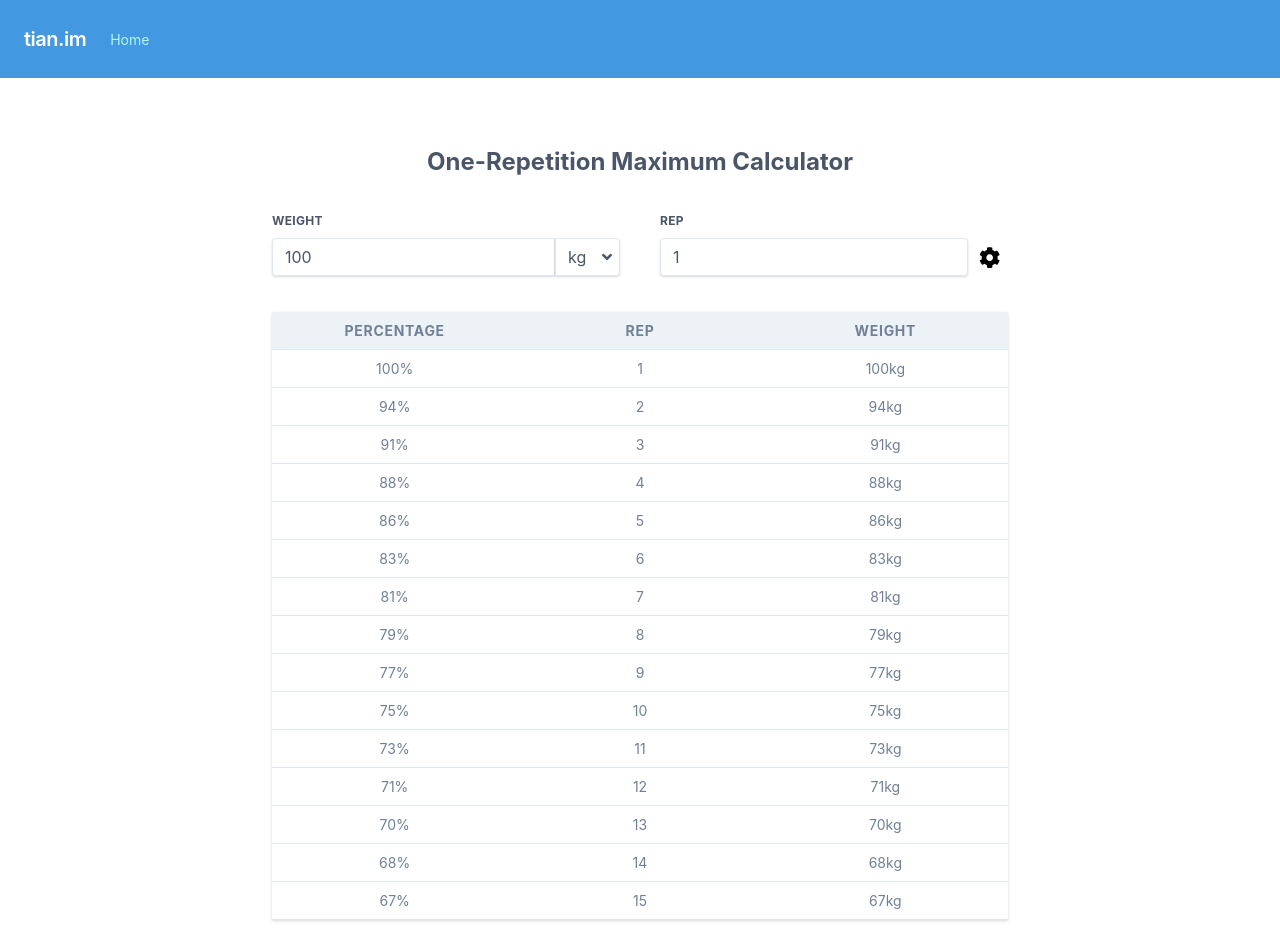
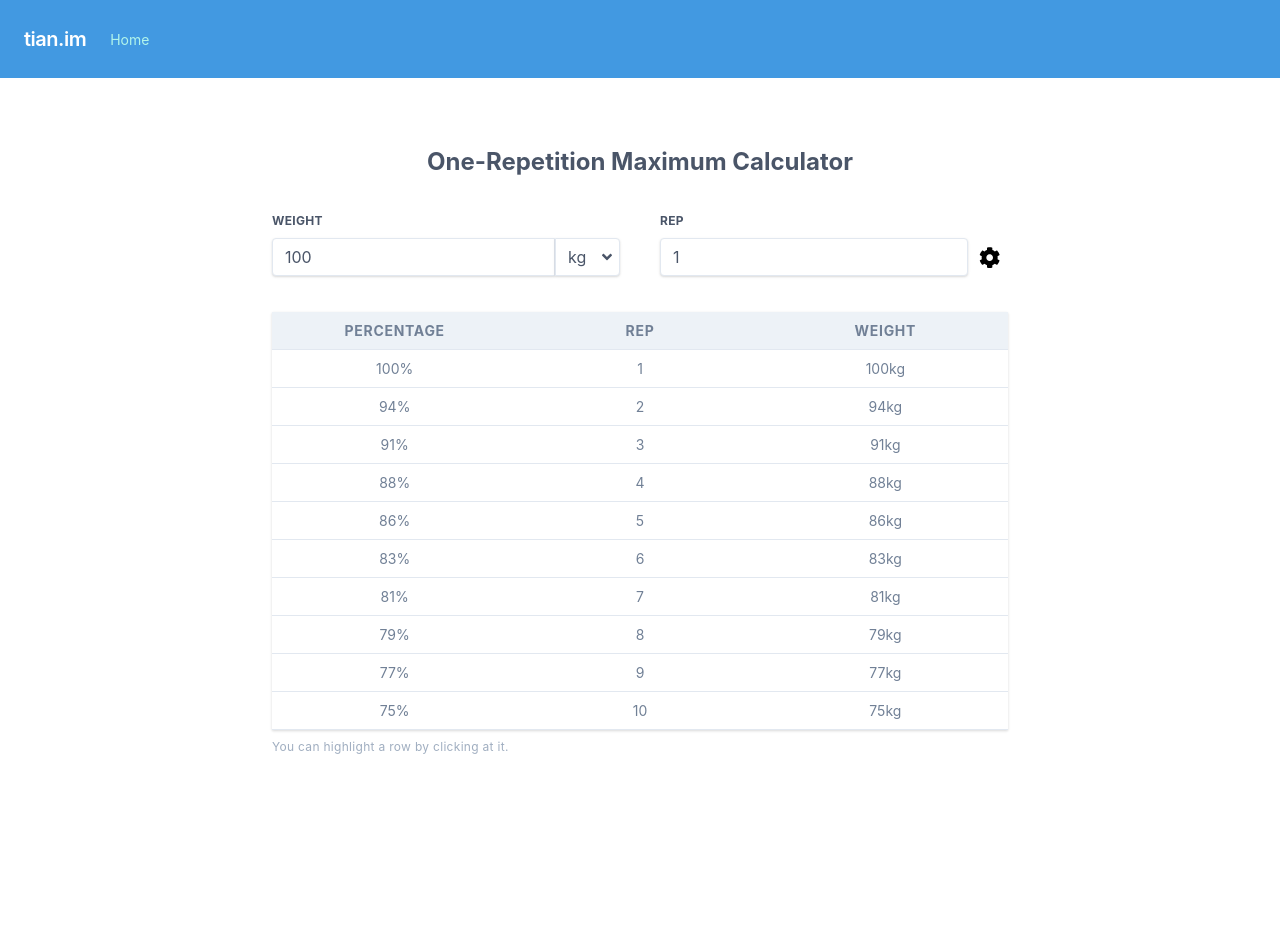
Before and after one commit to tian-im/1rm.tian.im, a React (Create React App) app: page / in a window 1280 px wide. After the commit the page ends 800 px from the top, so only its background shows below. Built offline with nearby package versions, Linux system fonts and the light colour scheme.

Commit message:
chore: add hints and change default max rows to 10

```diff
--- a/src/Constants.js
+++ b/src/Constants.js
@@ -19,7 +19,7 @@ export const FORMULA_NAMES = Object.keys(CALCULATORS)
 export const UNITS = ['kg', 'lb']
 export const DEFAULT_DATA = {
   weight: 100, rep: 1, unit: UNITS[0],
-  settingsOpened: false, max: 15, formula: FORMULA_NAMES[0],
+  settingsOpened: false, max: 10, formula: FORMULA_NAMES[0],
   highlighted: []
 }
 export const DEFAULT_MODAL = {}
--- a/src/components/Input.js
+++ b/src/components/Input.js
@@ -17,9 +17,7 @@ export default function Input() {
     <section>
       <div className="md:flex">
         <label className="block mb-4 md:flex-1 md:mr-10">
-          <span
-            className="block font-bold mb-2 text-gray-700 text-xs tracking-wide uppercase"
-          >
+          <span className="block font-bold mb-2 text-gray-700 text-xs tracking-wide uppercase">
             Weight
           </span>
           <div className="flex">
--- a/src/components/Output.js
+++ b/src/components/Output.js
@@ -53,6 +53,9 @@ export default function Output() {
           ))}
         </tbody>
       </table>
+      <span className="block mt-2 text-gray-500 text-xs tracking-wide">
+        You can highlight a row by clicking at it.
+      </span>
     </section>
   );
 }
--- a/src/components/Settings.js
+++ b/src/components/Settings.js
@@ -57,9 +57,7 @@ export default function Settings() {
           </div>
         </label>
         <label className="block mb-4 md:flex-1">
-          <span
-            className="block font-bold mb-2 text-gray-700 text-xs tracking-wide uppercase"
-          >
+          <span className="block font-bold mb-2 text-gray-700 text-xs tracking-wide uppercase">
             Rows
           </span>
           <input
@@ -70,6 +68,9 @@ export default function Settings() {
             value={max}
             onChange={onChangeMax}
           />
+          <span className="block mt-2 text-gray-500 text-xs tracking-wide">
+            Max rows to display.
+          </span>
         </label>
       </div>
     </section>
```
